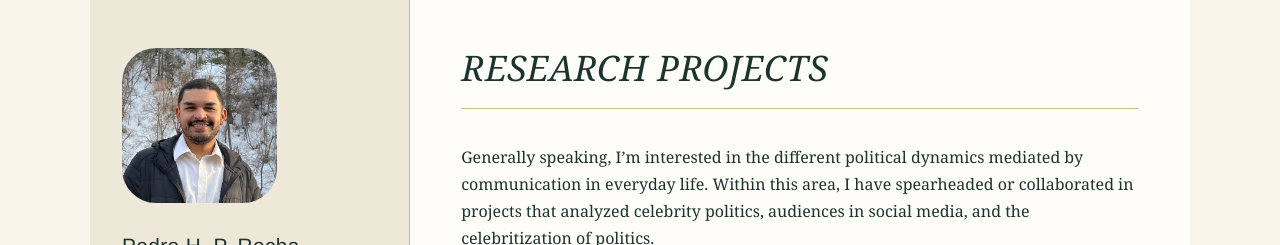
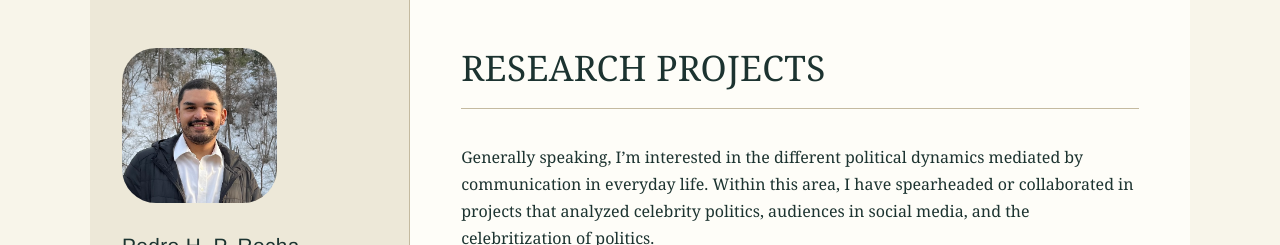
Before and after one commit to pedrohprocha/pedrohprocha.github.io, a Jekyll site: the page built from pages/research.md, in a window 1280 px wide. Shown: the top 245 px of the page. Built offline with Jekyll 4.4.1, drawn with Linux system fonts in a browser that asks for light colours; some web fonts are replaced.

Commit message:
Refine Sentinel SSm content hierarchy
- Chapter title: remove italic, add small-caps
- Publication titles: Medium 500 → Semibold 600
- Publication venue: Book Italic 400 → Light Italic 300
- List item em (inline journal names): Book Italic → Light Italic 300

Co-Authored-By: Claude Sonnet 4.6 <noreply@anthropic.com>

```diff
--- a/assets/css/main.css
+++ b/assets/css/main.css
@@ -427,7 +427,8 @@ h3 {
     font-family: var(--font-heading);
     font-size: 2.2rem;
     font-weight: 500;
-    font-style: italic;
+    font-style: normal;
+    font-variant: small-caps;
     letter-spacing: 0.01em;
     line-height: 1.1;
     color: var(--text);
@@ -461,6 +462,12 @@ h3 {
     margin: 2.2rem 0 0.8rem;
     padding-bottom: 0.5rem;
     border-bottom: 1px solid var(--border);
+}
+
+/* ── List item inline italics (journal names) ───────────── */
+.main-content li em {
+    font-weight: 300;
+    font-style: italic;
 }
 
 /* ── Blockquote ──────────────────────────────────────────── */
@@ -632,7 +639,7 @@ h3 {
 .pub-title {
     font-family: var(--font-heading);
     font-size: 0.95rem;
-    font-weight: 500;
+    font-weight: 600;
     margin-bottom: 0.2rem;
     line-height: 1.5;
 }
@@ -655,7 +662,7 @@ h3 {
 
 .pub-venue {
     font-size: 0.8rem;
-    font-weight: 400;
+    font-weight: 300;
     font-style: italic;
     color: var(--muted);
     margin-bottom: 0.4rem;
```
